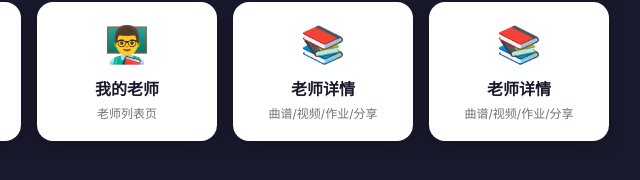
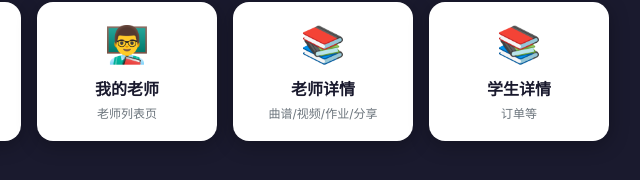
Before and after one commit to fangzl112866-cell/music-app-preview, a plain HTML site: page index.html in a window 1280 px wide. Shown: the part 376-556 px from the top of the page, 415-1055 px from the left. Drawn offline with Linux system fonts and the light colour scheme.

Commit message:
加了学生详情

```diff
--- a/index.html
+++ b/index.html
@@ -53,10 +53,10 @@
       <div class="page-desc">曲谱/视频/作业/分享</div>
     </a>
 
-    <a href="teacher-detail.html" class="page-card">
+    <a href="老师端-学生详情页-统一风格.html" class="page-card">
       <div class="page-icon">📚</div>
-      <div class="page-title">老师详情</div>
-      <div class="page-desc">曲谱/视频/作业/分享</div>
+      <div class="page-title">学生详情</div>
+      <div class="page-desc">订单等</div>
     </a>
 
   </div>
```
